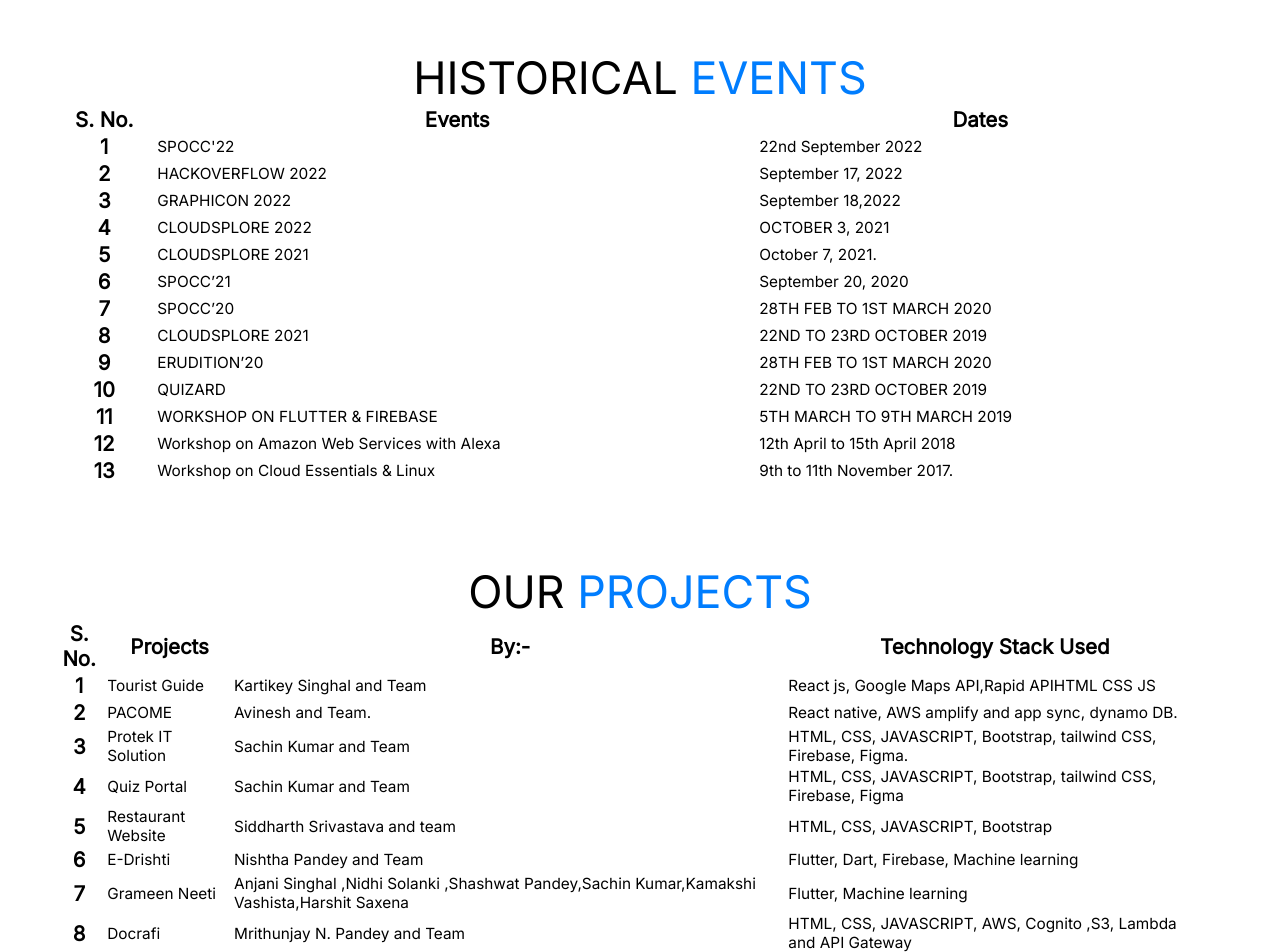
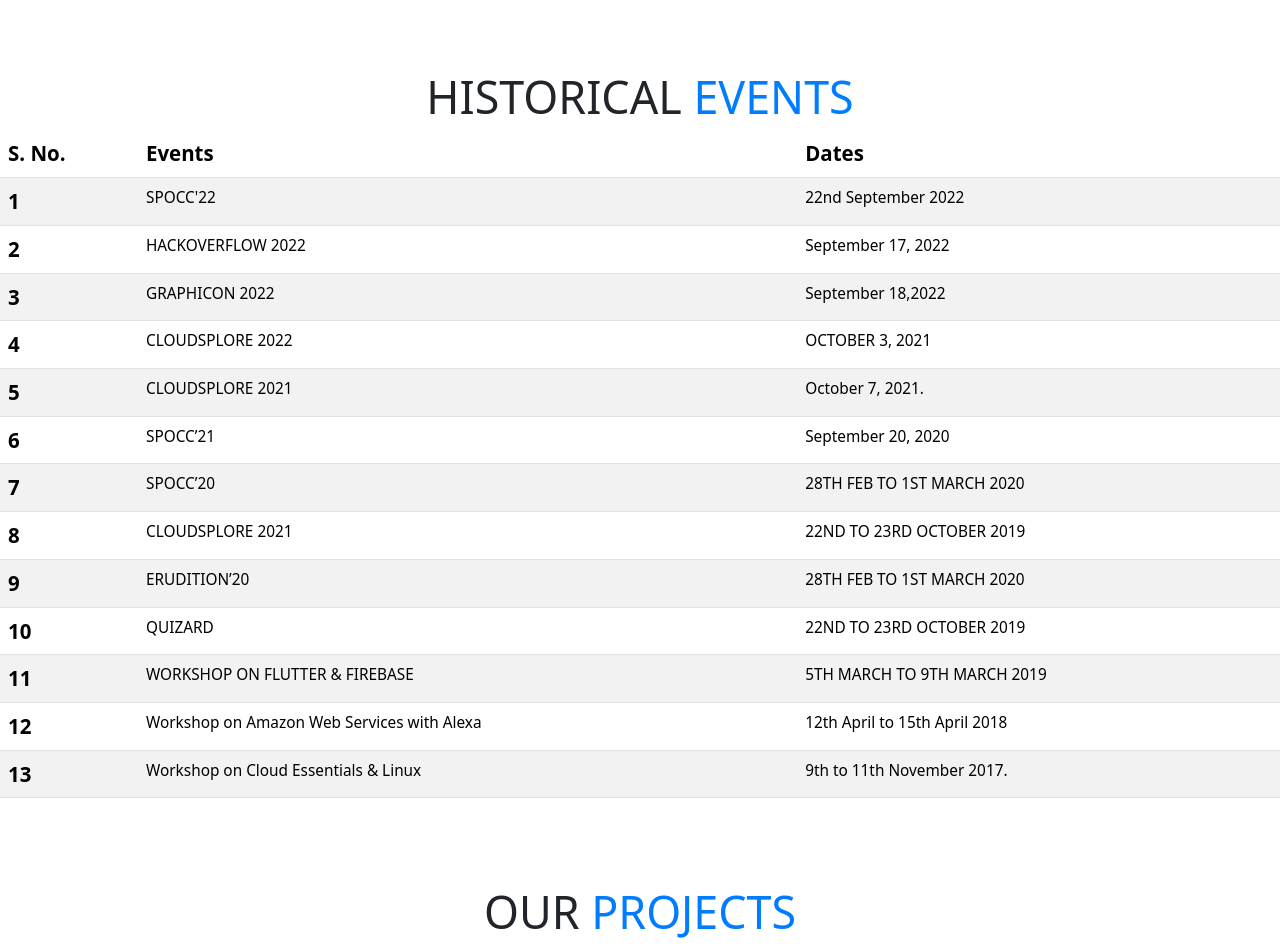
Before and after one commit to Rishabh2503/CCC-Website, a React (Create React App) app: page /Activity in a window 1280 px wide. Shown: the part 500-1452 px from the top of the page. Built offline with nearby package versions, Linux system fonts and the light colour scheme.

Commit message:
Completed with activities page

```diff
--- a/package.json
+++ b/package.json
@@ -9,7 +9,7 @@
     "@testing-library/react": "^13.4.0",
     "@testing-library/user-event": "^13.5.0",
     "axios": "^1.5.1",
-    "bootstrap": "^3.4.1",
+    "bootstrap": "^5.3.2",
     "google-maps-react": "^2.0.6",
     "react": "^18.2.0",
     "react-dom": "^18.2.0",
--- a/src/Activity Pages/ActivityTable.jsx
+++ b/src/Activity Pages/ActivityTable.jsx
@@ -1,10 +1,11 @@
 import React from "react";
 import "./actvities.css";
+import 'bootstrap/dist/css/bootstrap.css';
 
 const ActivityTable = () => {
   return (
     <div className="table">
-      <table class="table table-striped">
+      <table className="table table-striped table-hover">
         <thead>
           <tr>
             <th scope="col">S. No.</th>
@@ -80,6 +81,7 @@
           </tr>
         </tbody>
       </table>
+
     </div>
   );
 };
--- a/src/Activity Pages/ProjectTable.jsx
+++ b/src/Activity Pages/ProjectTable.jsx
@@ -1,10 +1,11 @@
 import React from "react";
+import 'bootstrap/dist/css/bootstrap.css';
 import "./actvities.css";
 
 const ActivityTable = () => {
   return (
     <div className="table">
-      <table class="table table-striped">
+      <table className="table table-striped table-hover">
         <thead>
           <tr>
             <th scope="col">S. No.</th>
--- a/src/Activity Pages/actvities.css
+++ b/src/Activity Pages/actvities.css
@@ -17,11 +17,11 @@
 
 }
 
-.table{
-    margin-left: 2vw;
-    margin-right: 2vw;
-    width: 90vw;
-}
+/* .table{
+margin-left: 5vw;
+margin-right: 5vw;
+width: 90vw;
+} */
 
 #img-car img{
     height: 40vw;
```
Also changed, not shown: src/Index.css (line endings or trailing spaces), 1 other file (tests, documents, lock files or other folders).
